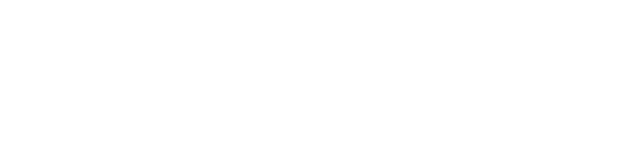
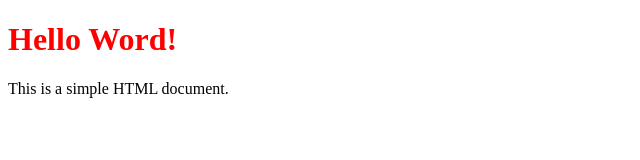
Before and after one commit to rh41201/html-01, a plain HTML site: page index.html in a window 1280 px wide. Shown: the whole page, without its empty margins (0-640 px from the left). Drawn offline with Linux system fonts and the light colour scheme.

Commit message:
index data added

```diff
--- a/index.html
+++ b/index.html
@@ -3,9 +3,13 @@
   <head>
     <meta charset="UTF-8" />
     <meta name="viewport" content="width=device-width, initial-scale=1.0" />
+    <!-- <meta http-equiv="refresh" content="3"> -->
+    <!-- <meta http-equiv="refresh" content="3; url=http://google.com"> -->
     <title>Document</title>
   </head>
   <body>
-
+    <h1 title="My custom title" style="color: red;">Hello Word!</h1>
+    <p>This is a simple HTML document.</p>
+    <!-- key = "value" -->
   </body>
 </html>
```
